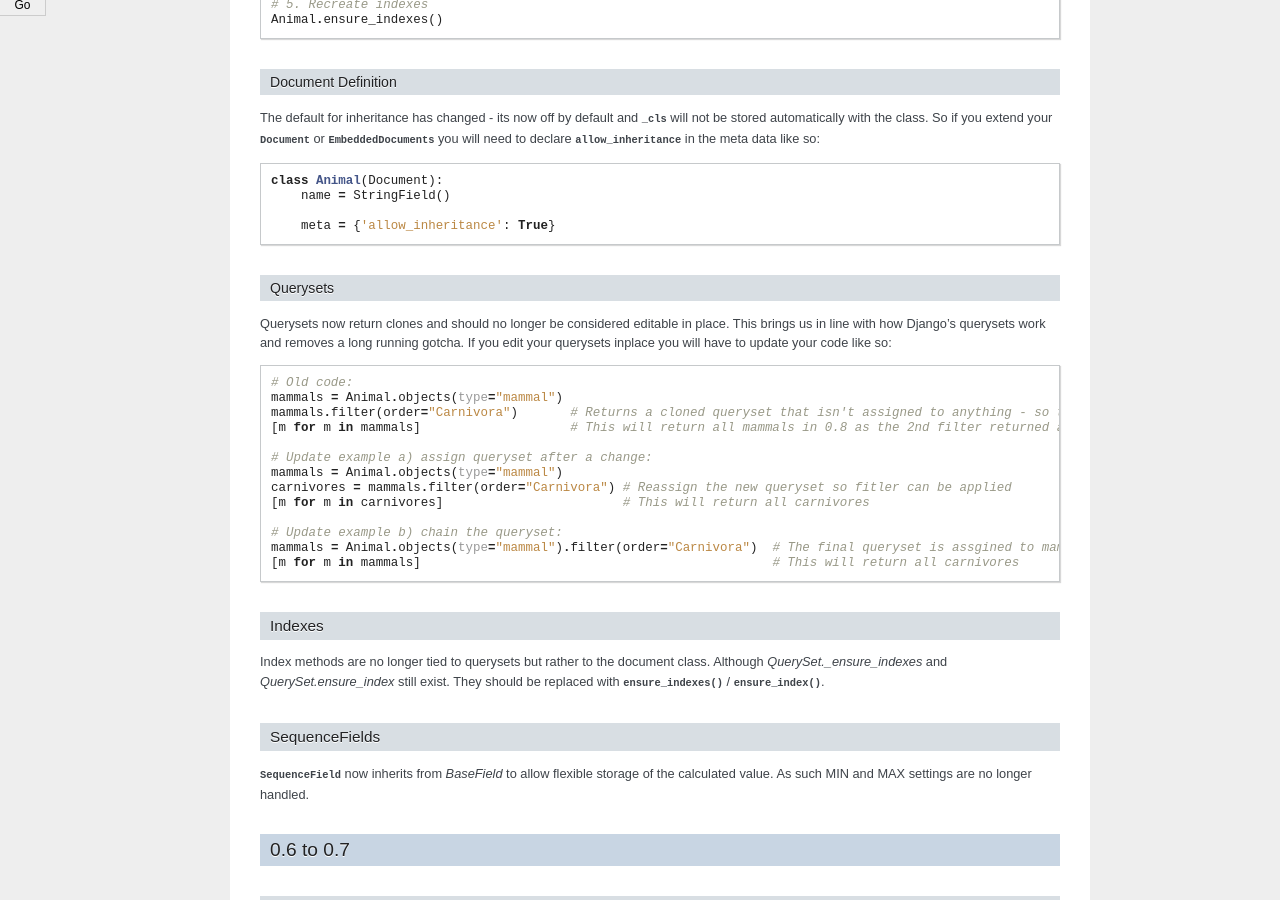
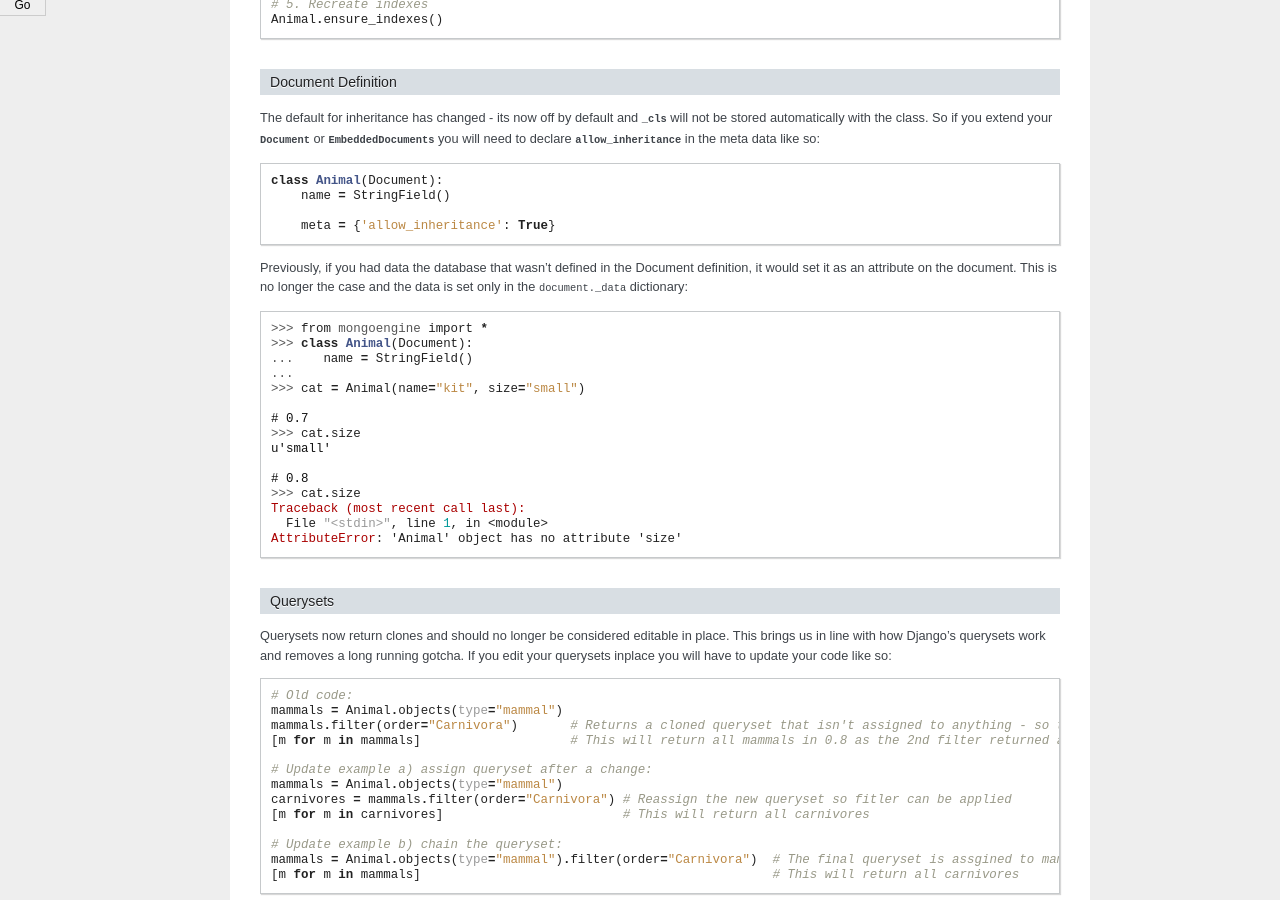
Before and after one commit to MongoEngine/mongoengine, a Sphinx documentation site: the page built from docs/upgrade.rst, in a window 1280 px wide and 900 px high, scrolled down 690 px. Built offline with Sphinx 7.4.7, drawn with Linux system fonts in a browser that asks for light colours; the version number could not be read and is left out.

Commit message:
Updated upgrade docs (#49)

```diff
--- a/docs/upgrade.rst
+++ b/docs/upgrade.rst
@@ -55,6 +55,26 @@ you will need to declare :attr:`allow_inheritance` in the meta data like so: ::
         name = StringField()
 
         meta = {'allow_inheritance': True}
+
+Previously, if you had data the database that wasn't defined in the Document
+definition, it would set it as an attribute on the document.  This is no longer
+the case and the data is set only in the ``document._data`` dictionary: ::
+
+    >>> from mongoengine import *
+    >>> class Animal(Document):
+    ...    name = StringField()
+    ...
+    >>> cat = Animal(name="kit", size="small")
+
+    # 0.7
+    >>> cat.size
+    u'small'
+
+    # 0.8
+    >>> cat.size
+    Traceback (most recent call last):
+      File "<stdin>", line 1, in <module>
+    AttributeError: 'Animal' object has no attribute 'size'
 
 Querysets
 ~~~~~~~~~
```
